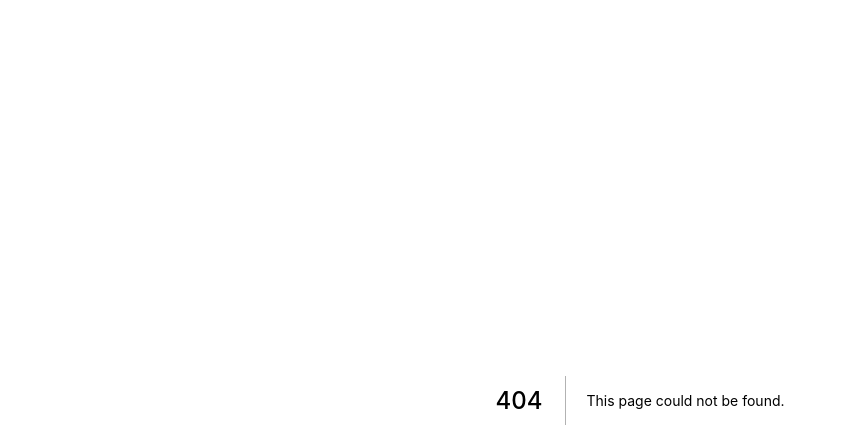
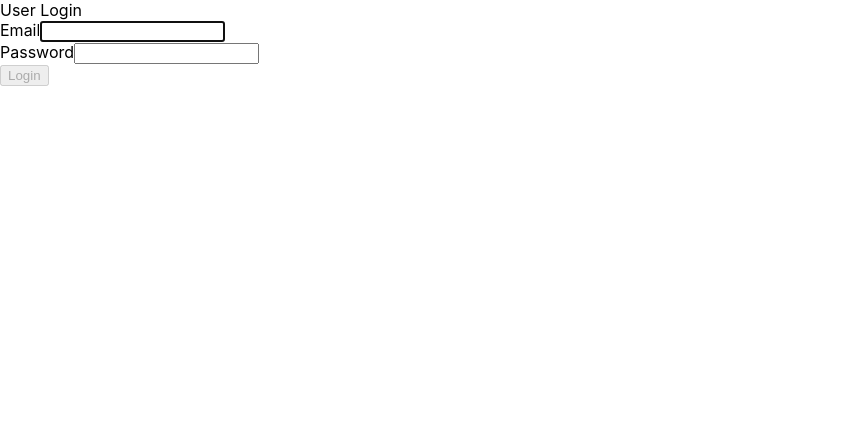
Before and after one commit to ealfla8/ByteSized, a Next.js app: page /login in a window 1280 px wide. Before the commit this address had no page. Shown: the top 448 px of the page, without its empty margins (0-847 px from the left). Built offline with nearby package versions, Linux system fonts and the light colour scheme.

Commit message:
Added login page, registration page

```diff
--- /dev/null
+++ b/pages/login.js
@@ -0,0 +1,89 @@
+/*export default function Login() {
+	return <div>
+		User Login
+	</div>
+} */
+
+/*https://www.simplilearn.com/tutorials/reactjs-tutorial/login-page-in-reactjs*/
+
+import React, { useState } from "react";
+
+import Form from "react-bootstrap/Form";
+
+import Button from "react-bootstrap/Button";
+
+import "./login.js";
+
+export default function Login() {
+
+  const [email, setEmail] = useState("");
+
+  const [password, setPassword] = useState("");
+
+  function validateForm() {
+
+    return email.length > 0 && password.length > 0;
+
+  }
+
+  function handleSubmit(event) {
+
+    event.preventDefault();
+
+  }
+
+  return (
+
+    <div className="Login">
+
+      User Login
+
+      <Form onSubmit={handleSubmit}>
+
+        <Form.Group size="lg" controlId="email">
+
+          <Form.Label>Email</Form.Label>
+
+          <Form.Control
+
+            autoFocus
+
+            type="email"
+
+            value={email}
+
+            onChange={(e) => setEmail(e.target.value)}
+
+          />
+
+        </Form.Group>
+
+        <Form.Group size="lg" controlId="password">
+
+          <Form.Label>Password</Form.Label>
+
+          <Form.Control
+
+            type="password"
+
+            value={password}
+
+            onChange={(e) => setPassword(e.target.value)}
+
+          />
+
+        </Form.Group>
+
+        <Button block size="lg" type="submit" disabled={!validateForm()}>
+
+          Login
+
+        </Button>
+
+      </Form>
+
+    </div>
+
+  );
+
+}
--- /dev/null
+++ b/pages/registration.js
@@ -0,0 +1,5 @@
+export default function Registration() {
+	return <div>
+		User Registration
+	</div>
+}
```
